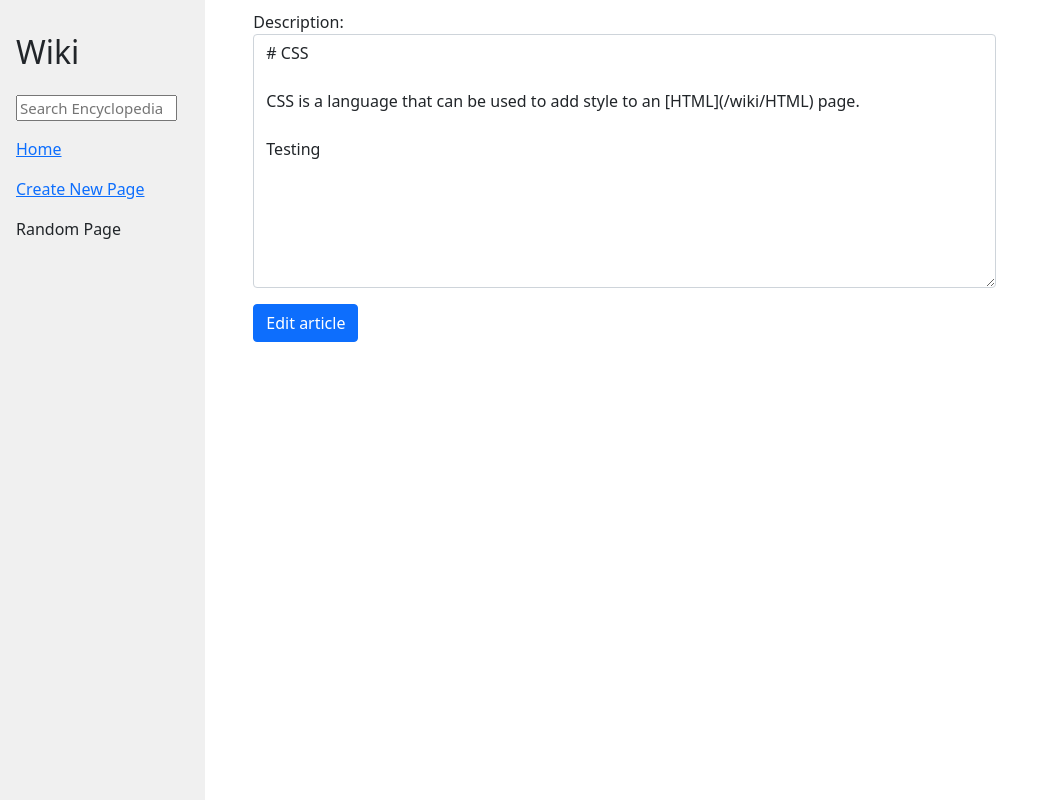
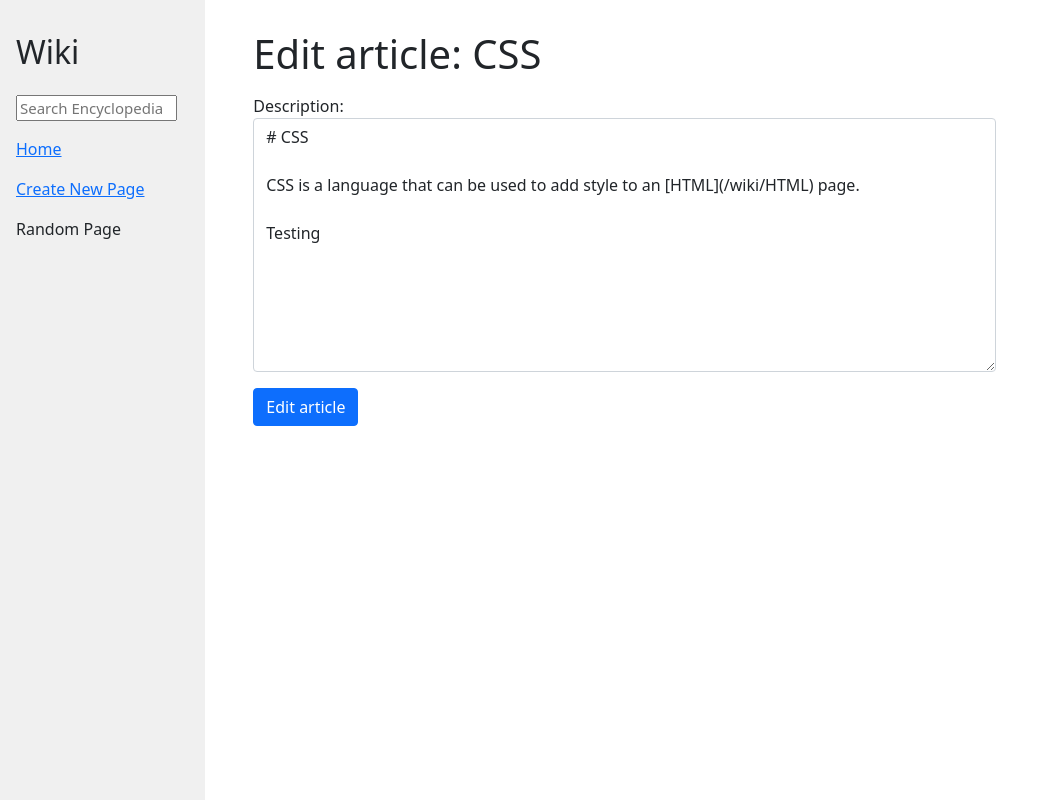
Before and after one commit to ReshanCSX/CS50W-Project1-Wiki, a Django app: page /edit/CSS in a window 1280 px wide. Shown: the whole page, without its empty margins (0-1043 px from the left). Run offline with Django 3.2, Linux system fonts and the light colour scheme.

Commit message:
Add heading

```diff
--- a/encyclopedia/templates/encyclopedia/edit.html
+++ b/encyclopedia/templates/encyclopedia/edit.html
@@ -5,9 +5,12 @@
 {% endblock %}
 
 {% block body %}
+    <h1>Edit article: {{title}} </h1>
     <form action="{% url 'edit' title %}" method="post">
         {% csrf_token %}
-        {{form}}
-        <input class="btn btn-primary my-3" type="submit" value="Edit article">
+        <div class="mt-3">
+            {{form}}
+            <input class="btn btn-primary my-3" type="submit" value="Edit article">
+        </div>
     </form>
 {% endblock %}
```
